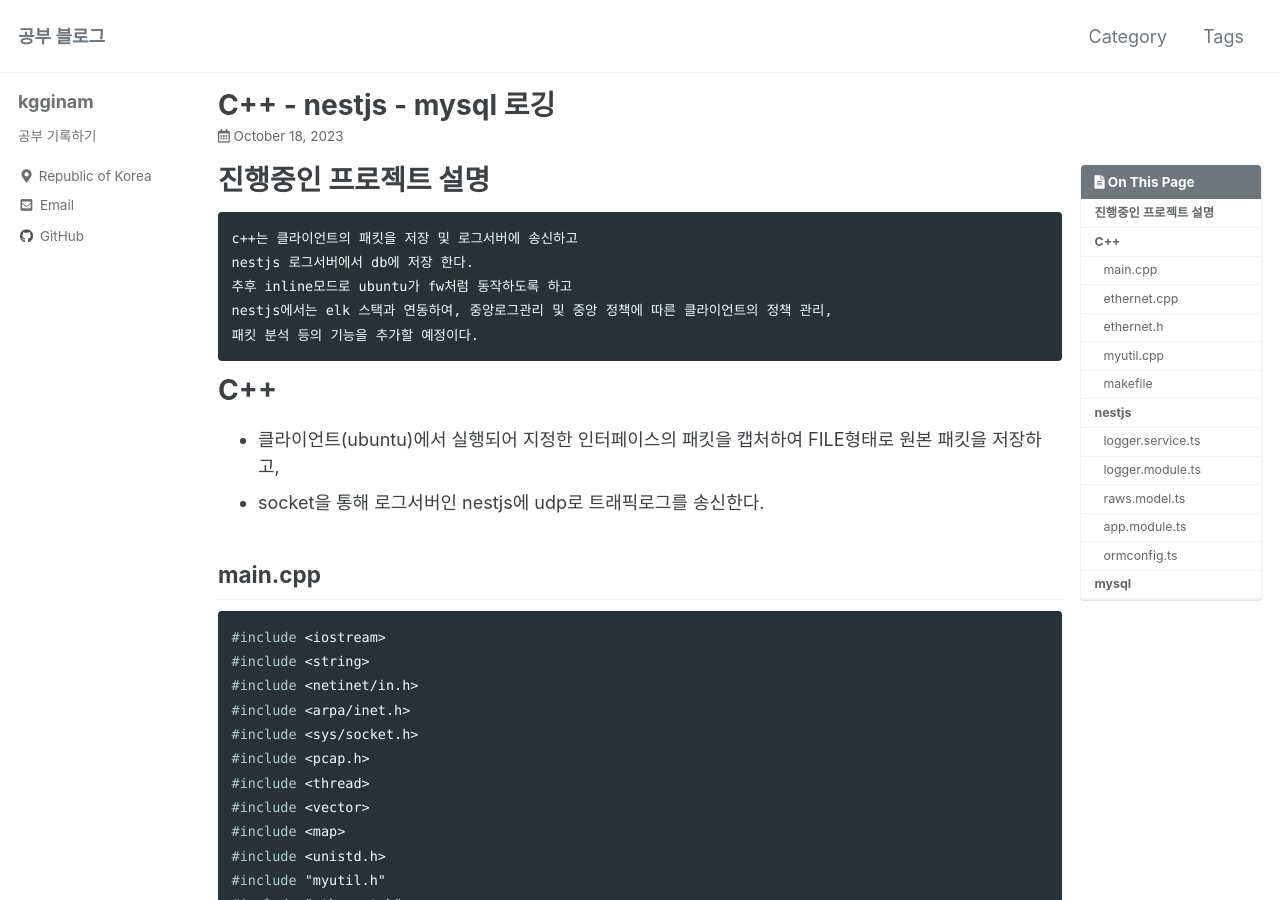
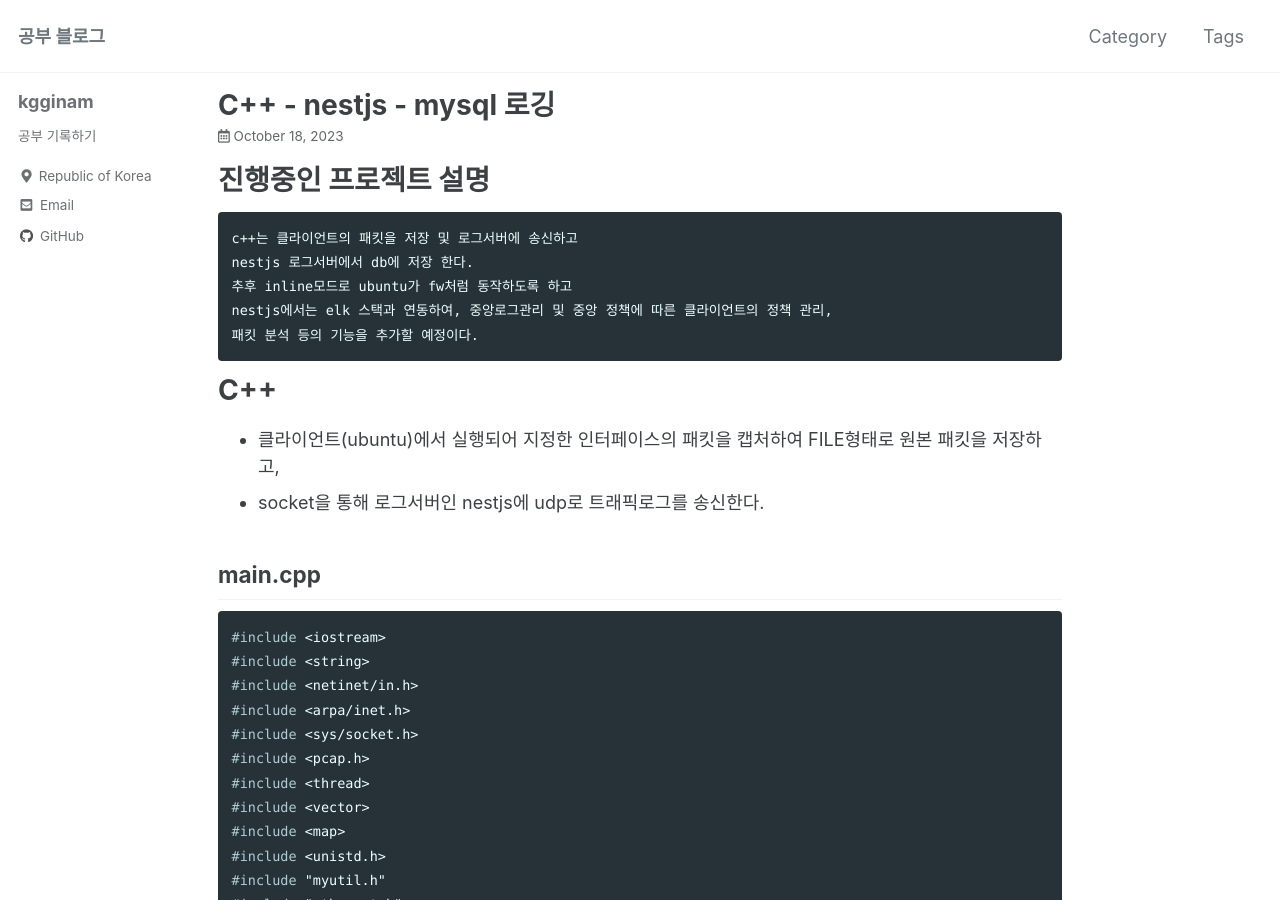
Before and after one commit to kgginam/kgginam.github.io, a Jekyll site: the page built from _posts/2023-10-18-cpp-nest-mysql.md, in a window 1280 px wide and 900 px high. Built offline with Jekyll 4.4.1, drawn with Linux system fonts in a browser that asks for light colours; cached includes are drawn as plain includes; comment, search, counter and statistics services are not loaded; part of the change alters nothing that is shown.

Commit message:
목차 테스트

```diff
--- a/_posts/2023-10-18-cpp-nest-mysql.md
+++ b/_posts/2023-10-18-cpp-nest-mysql.md
@@ -7,8 +7,6 @@ tags:
   - C++
   - nestjs
   - mysql
-toc: true
-toc_sticky: false
 ---
 
 # 진행중인 프로젝트 설명
```
